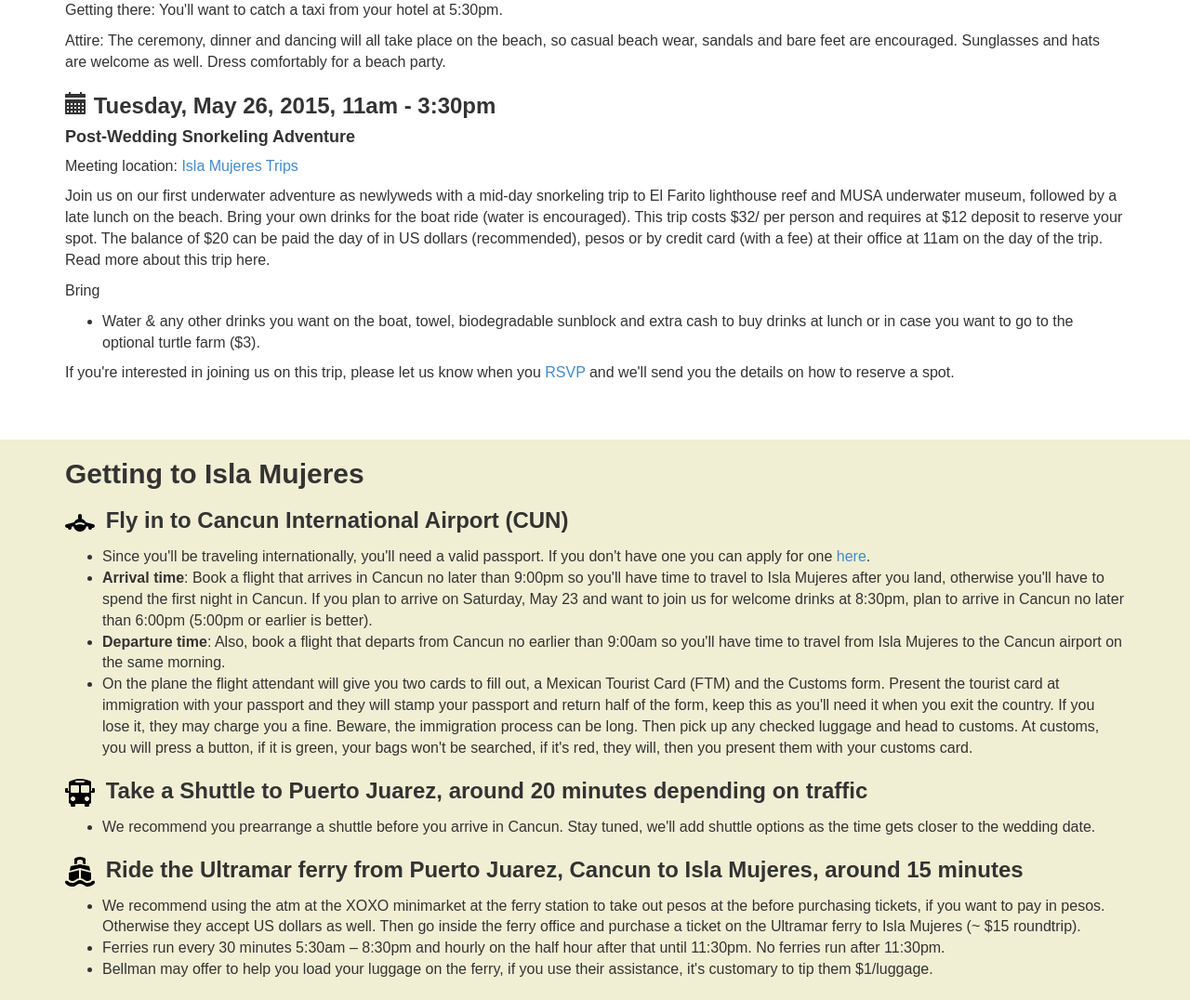
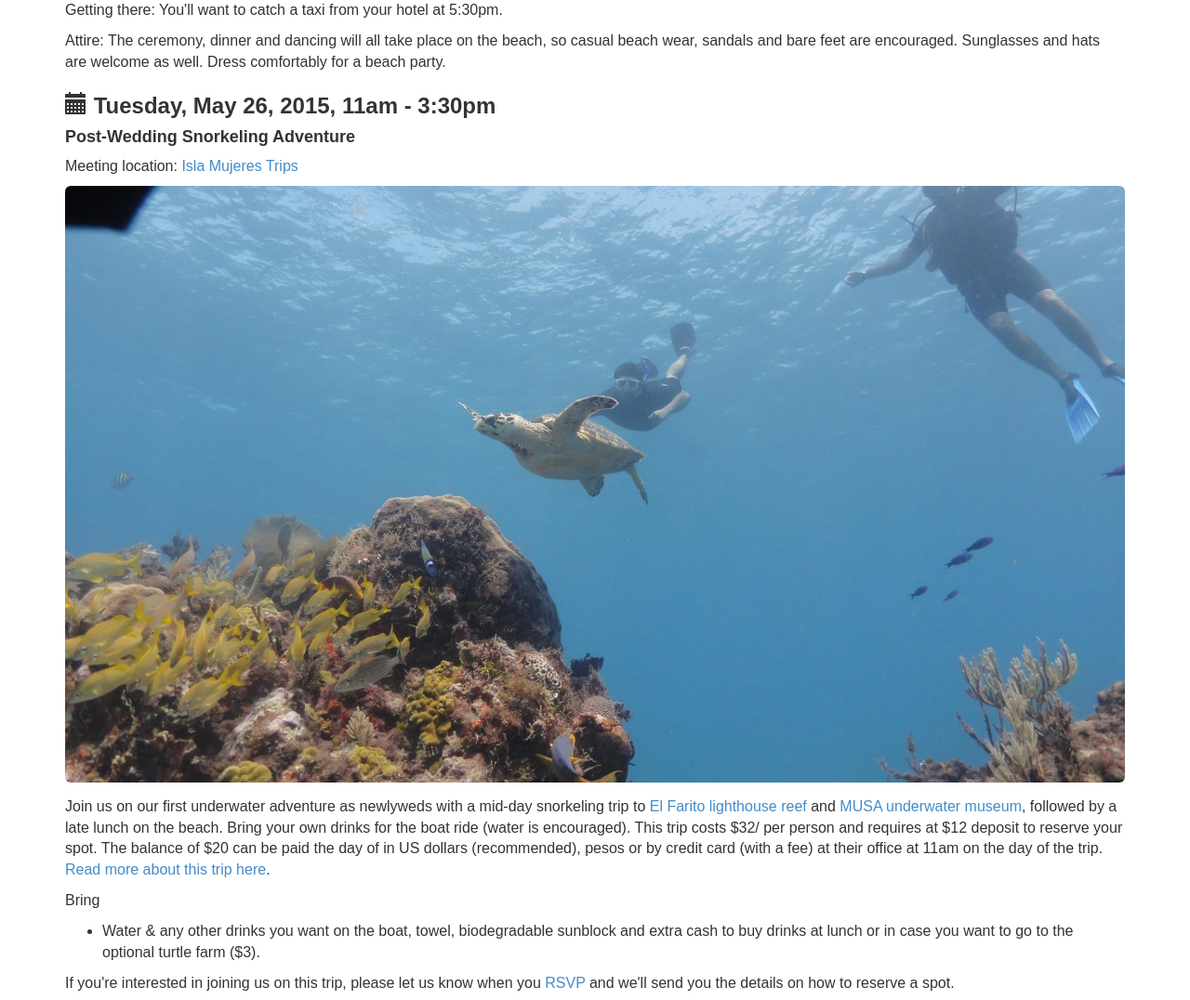
Before and after one commit to bertrandom/wedding, a PHP site: page /weddingweekend/ in a window 1280 px wide. Shown: the part 1260-2336 px from the top of the page at 93% size. Run offline with PHP 8.4, Linux system fonts and the light colour scheme; some libraries are stand-ins or nearby versions.

Commit message:
snorkeling image, hyperlinks

```diff
--- a/weddingweekend.php
+++ b/weddingweekend.php
@@ -106,7 +106,9 @@
 
                     <p>Meeting location: <a href="http://www.islamujerestrips.com/location/">Isla Mujeres Trips</a></p>
 
-                    <p>Join us on our first underwater adventure as newlyweds with a mid-day snorkeling trip to El Farito lighthouse reef and MUSA underwater museum, followed by a late lunch on the beach. Bring your own drinks for the boat ride (water is encouraged). This trip costs $32/ per person and requires at $12 deposit to reserve your spot. The balance of $20 can be paid the day of in US dollars (recommended), pesos or by credit card (with a fee) at their office at 11am on the day of the trip. Read more about this trip here.</p>
+                    <div style="margin-bottom: 15px;"><img class="img-rounded img-responsive" src="/images/snorkeling.jpg" alt="snorkeling"></div>
+
+                    <p>Join us on our first underwater adventure as newlyweds with a mid-day snorkeling trip to <a href="http://www.google.com/url?q=http%3A%2F%2Fwww.tripadvisor.com%2FAttraction_Review-g150810-d1907252-Reviews-El_Farito-Isla_Mujeres_Yucatan_Peninsula.html&sa=D&sntz=1&usg=AFQjCNEMFM2h5JgM9g6Vf4yP8CtaCdZs5g">El Farito lighthouse reef</a> and <a href="http://www.google.com/url?q=http%3A%2F%2Fmusacancun.org%2Fenglish%2F&sa=D&sntz=1&usg=AFQjCNFWqD7ijg9QBYK7jnqE4IcYtbKtIA">MUSA underwater museum</a>, followed by a late lunch on the beach. Bring your own drinks for the boat ride (water is encouraged). This trip costs $32/ per person and requires at $12 deposit to reserve your spot. The balance of $20 can be paid the day of in US dollars (recommended), pesos or by credit card (with a fee) at their office at 11am on the day of the trip. <a href="http://www.google.com/url?q=http%3A%2F%2Fwww.islamujerestrips.com%2Ftours%2Fisland-tours%2Fsnorkel%2F&sa=D&sntz=1&usg=AFQjCNHNlEpHdulwZM-OUTky_oXJcBJF9Q">Read more about this trip here</a>.</p>
 
                     <p>Bring</p>
                     <ul>
```
Also changed, not shown: images/snorkeling.jpg (added).
